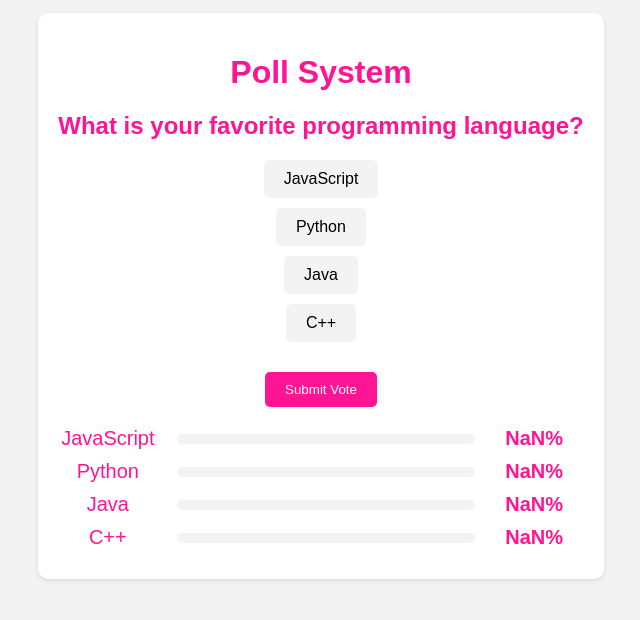
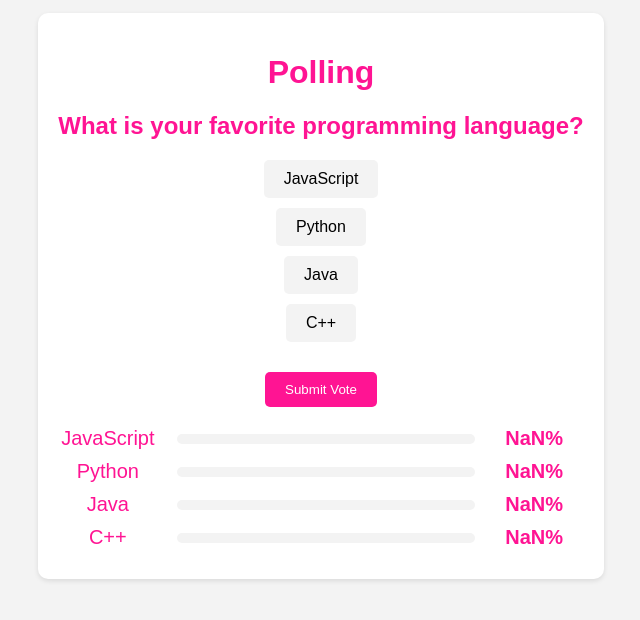
Before and after one commit to karthik-com/HTML-CSS-JavaScript-Projects, a plain HTML site: page Poll Programming/index.html in a window 1280 px wide. Shown: the part 104-724 px from the top of the page, without its empty margins (319-959 px from the left). Drawn offline with Linux system fonts and the light colour scheme.

Commit message:
Update index.html

```diff
--- a/Poll Programming/index.html
+++ b/Poll Programming/index.html
@@ -3,13 +3,13 @@
 <head>
     <meta charset="UTF-8">
     <meta name="viewport" content="width=device-width, initial-scale=1.0">
-    <title>Poll System</title>
+    <title>Poll Programming</title>
     <link rel="stylesheet" href="style.css">
 </head>
 <body>
 
         <div class="container">
-            <h1>Poll System</h1>
+            <h1>Polling </h1>
             <div class="poll">
                 <h2>What is your favorite programming language?</h2>
                 <div class="options">
```
